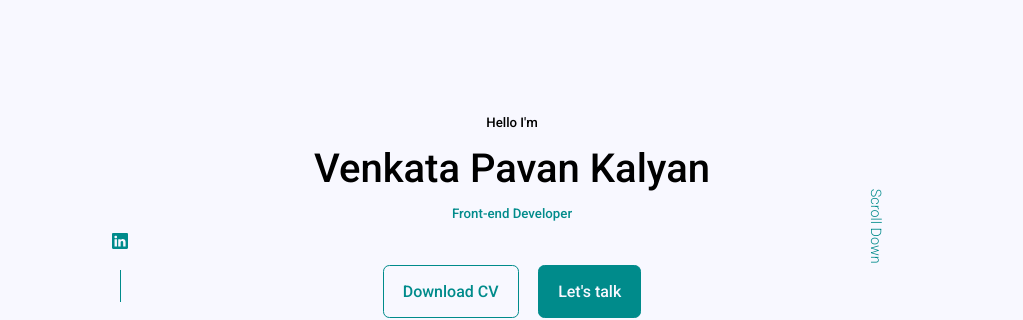
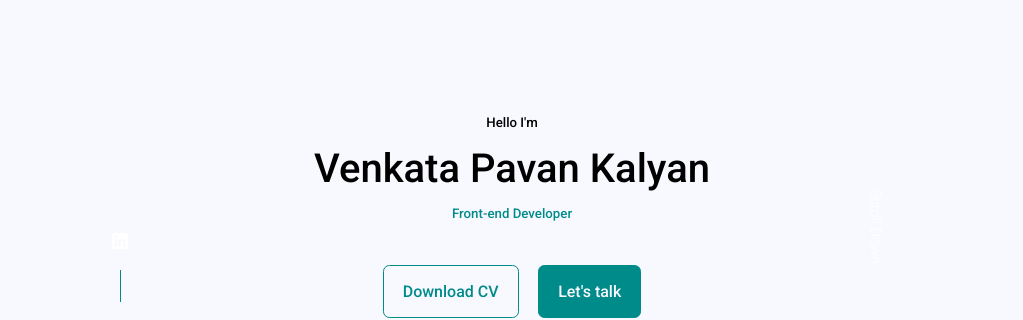
Before and after one commit to pavan27dev/myportfolio, a React (Create React App) app: page / in a window 1280 px wide. Shown: the top 320 px of the page, without its empty margins (128-1151 px from the left). Built offline with nearby package versions, Linux system fonts and the light colour scheme.

Commit message:
Update index.css

```diff
--- a/src/index.css
+++ b/src/index.css
@@ -80,7 +80,7 @@ section>h2 {
 
 a {
   transition: var(--transition);
-  color: var(--color-primary)
+    color: white;
 }
 
 a:hover {
```
